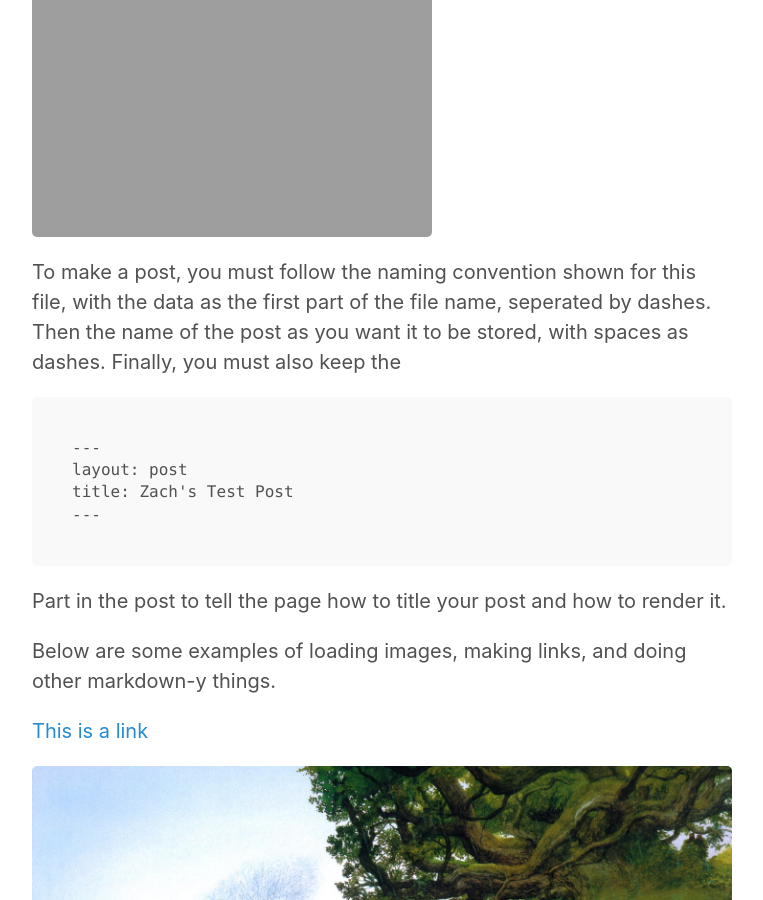
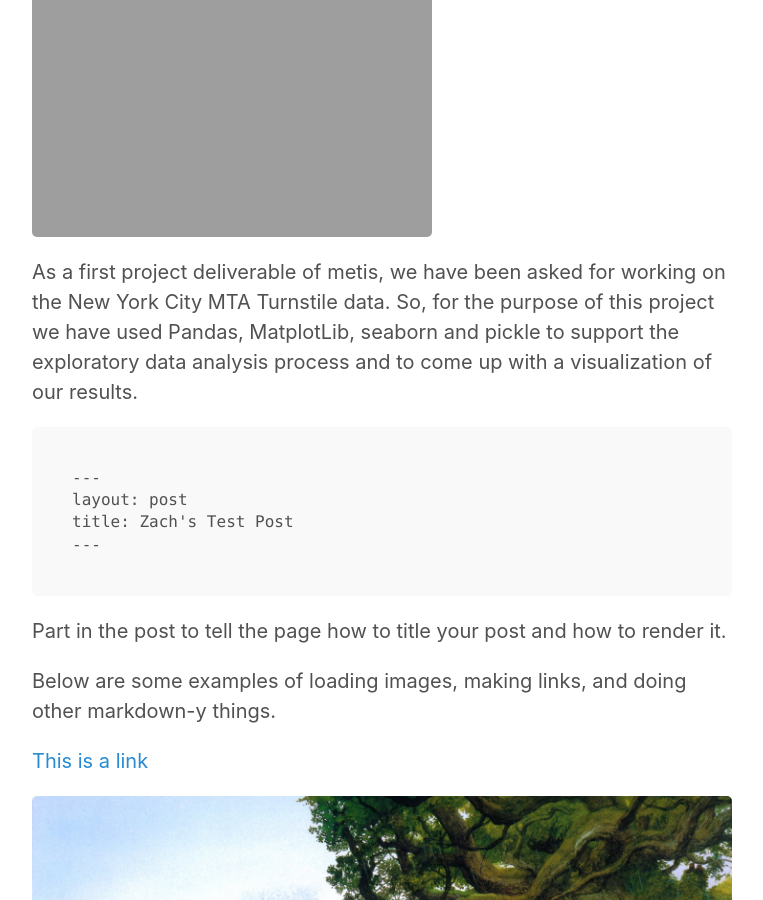
Before and after one commit to amamisa/amamisa.github.io, a Jekyll site: the page built from _posts/2018-08-14-Testing-Local-Images.md, in a window 1280 px wide and 900 px high, scrolled down 406 px. Shown: the whole window, without its empty margins (258-1021 px from the left). Built offline with Jekyll 4.4.1, drawn with Linux system fonts in a browser that asks for light colours.

Commit message:
changing intro

````diff
--- a/_posts/2018-08-14-Testing-Local-Images.md
+++ b/_posts/2018-08-14-Testing-Local-Images.md
@@ -7,10 +7,8 @@ In this post we're going to present the data analytics applied on the MTA subway
 
 ![subway image]({{ site.url }}/images/mta-subway.JPEG)
 
-To make a post, you must follow the naming convention shown for this file,
-with the data as the first part of the file name, seperated by dashes. Then
-the name of the post as you want it to be stored, with spaces as dashes.
-Finally, you must also keep the
+As a first project deliverable of metis, we have been asked for working on the New York City MTA Turnstile data.
+So, for the purpose of this project we have used Pandas, MatplotLib, seaborn and pickle to support the exploratory data analysis process and to come up with a visualization of our results.
 
 ```
 ---
````
